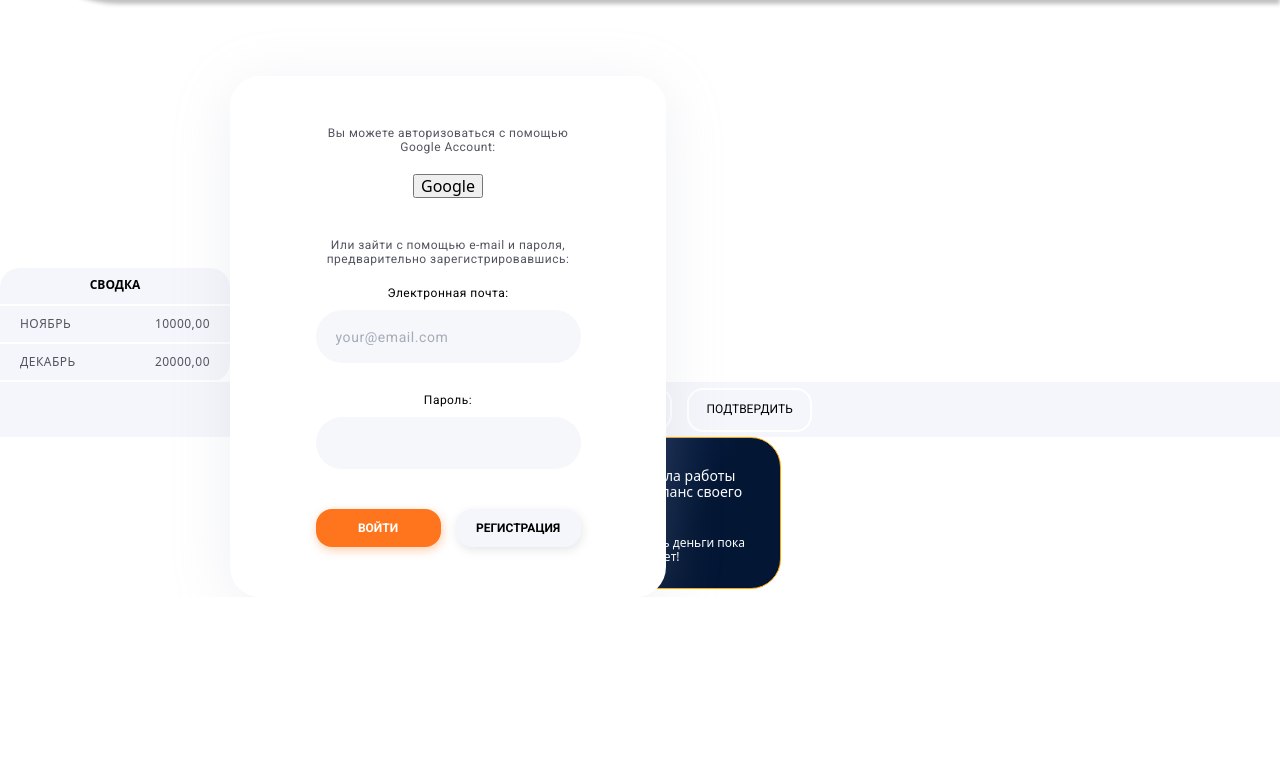
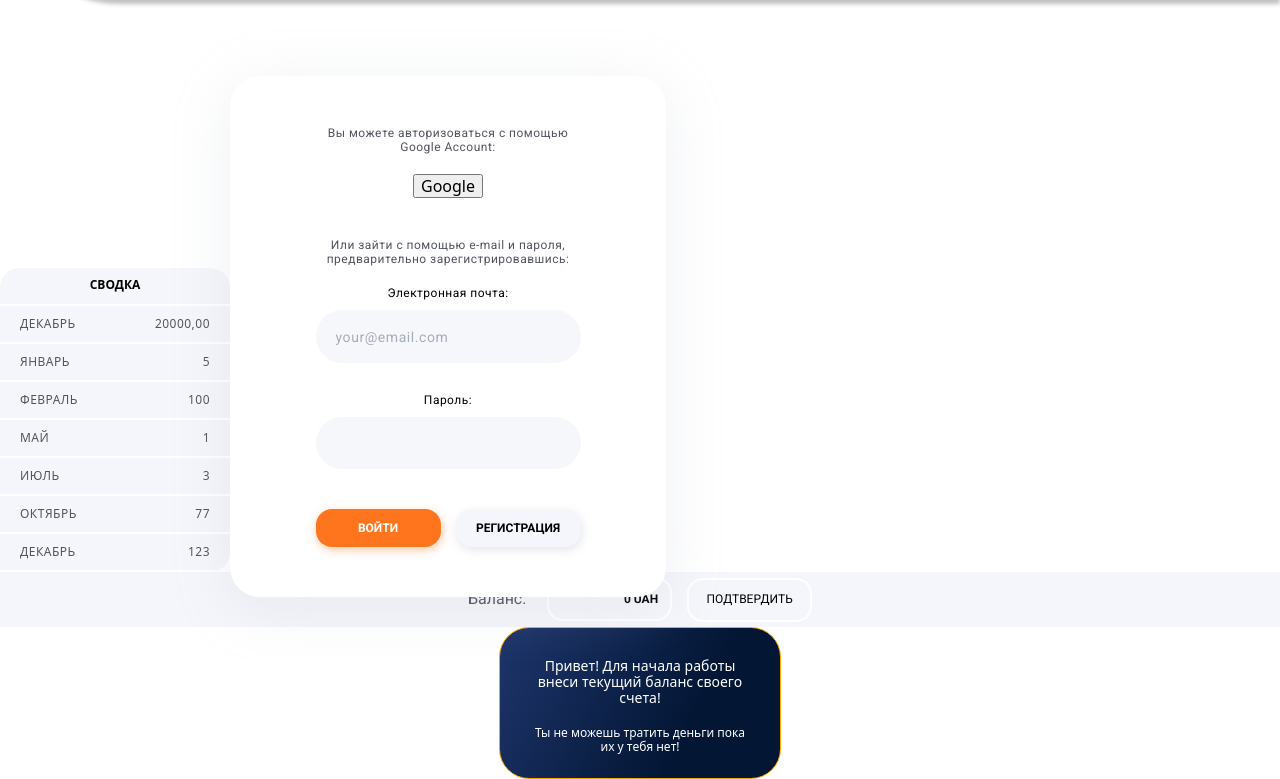
Before and after one commit to iuriibilonog/react-project, a React (Create React App) app: page / in a window 1280 px wide. Shown: the part 526-1305 px from the top of the page. Before the commit the page ends 1123 px from the top, so only its background shows below. Built offline with nearby package versions, Linux system fonts and the light colour scheme.

Commit message:
added some to summary and current month

```diff
--- /dev/null
+++ b/src/components/CurrentMonth/CurrentMonth.js
@@ -0,0 +1,31 @@
+import sprite from '../../img/sprite.svg';
+import s from './CurrentMonth.module.css';
+
+const CurrentMonth = () => {
+  //   const month2 = new Date().getMonth() + 1;
+  const month = new Date().toLocaleString('ru', {
+    month: 'long',
+  });
+  const year = new Date().getFullYear();
+  //   const date=new Date().getDate()
+  // console.log(`${date}.${month2}.${year}`)
+
+  return (
+    <div className={s.currentMonthBlock}>
+      <span className={s.currentMonth}>Текущий период</span>
+      <div className={s.monthBlock}>
+        <svg width="10" height="10">
+          <use href={sprite + '#icon-arrowLeft'}></use>
+        </svg>
+        <span className={s.currentMonthText}>
+          {month} {year}
+        </span>
+        <svg width="10" height="10">
+          <use href={sprite + '#icon-arrowRight'}></use>
+        </svg>
+      </div>
+    </div>
+  );
+};
+
+export default CurrentMonth;
--- /dev/null
+++ b/src/components/CurrentMonth/CurrentMonth.module.css
@@ -0,0 +1,35 @@
+.currentMonthBlock {
+  display: flex;
+  flex-direction: column;
+  align-items: center;
+}
+
+.currentMonth {
+  font-weight: 400;
+  font-size: 12px;
+  line-height: 1.17px;
+  text-align: center;
+  letter-spacing: 0.04em;
+
+  color: rgba(82, 85, 95, 0.7);
+  margin-bottom: 5px;
+}
+
+.monthBlock {
+  display: flex;
+  align-items: baseline;
+}
+
+.currentMonthText {
+  font-weight: 700;
+  font-size: 14px;
+  line-height: 1.14;
+  display: flex;
+  align-items: center;
+  text-align: center;
+  letter-spacing: 0.02em;
+  text-transform: uppercase;
+
+  color: #000000;
+  padding: 5px 15px;
+}
--- a/src/components/Summary/Summary.js
+++ b/src/components/Summary/Summary.js
@@ -1,8 +1,23 @@
 import { useState, useEffect } from 'react';
+import { useSelector } from 'react-redux';
 import s from './Summary.module.css';
 
 const Summary = () => {
-  const [summary, setSummary] = useState([]);
+  // const [summary, setSummary] = useState([]);
+  const summary = {
+    Январь: 5,
+    Февраль: 100,
+    Март: 'N/A',
+    Апрель: 'N/A',
+    Май: 1,
+    Июнь: 'N/A',
+    Июль: 3,
+    Август: 'N/A',
+    Сентябрь: 'N/A',
+    Октябрь: 77,
+    Ноябрь: 'N/A',
+    Декабрь: 123,
+  };
 
   return (
     <>
@@ -10,13 +25,17 @@ const Summary = () => {
         <h3 className={s.title}>Сводка</h3>
         <ul>
           <li className={s.item}>
-            <span className={s.itemMonthSum}>Ноябрь</span>
-            <span className={s.itemMonthSum}>10000,00</span>
-          </li>
-          <li className={s.item}>
             <span className={s.itemMonthSum}>Декабрь</span>
             <span className={s.itemMonthSum}>20000,00</span>
           </li>
+          {Object.entries(summary)
+            .filter(([key, value]) => value !== 'N/A')
+            .map(([key, value]) => (
+              <li className={s.item} key={key}>
+                <span className={s.itemMonthSum}>{key}</span>
+                <span className={s.itemMonthSum}>{value}</span>
+              </li>
+            ))}
         </ul>
       </div>
     </>
--- a/src/pages/ReportsPage/ReportsPage.jsx
+++ b/src/pages/ReportsPage/ReportsPage.jsx
@@ -1,11 +1,13 @@
-import GoHome from "../../components/GoHome/GoHome";
+import CurrentMonth from '../../components/CurrentMonth/CurrentMonth';
+import GoHome from '../../components/GoHome/GoHome';
 
 const ReportPage = () => {
   return (
     <>
-      <GoHome/>
-      </>
-  )
-}
+      <GoHome />
+      <CurrentMonth />
+    </>
+  );
+};
 
 export default ReportPage;
```
